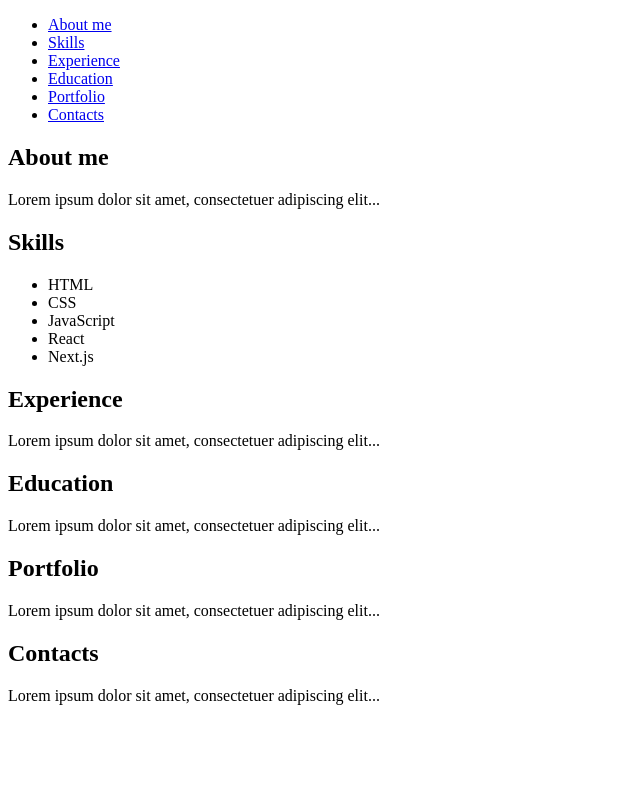
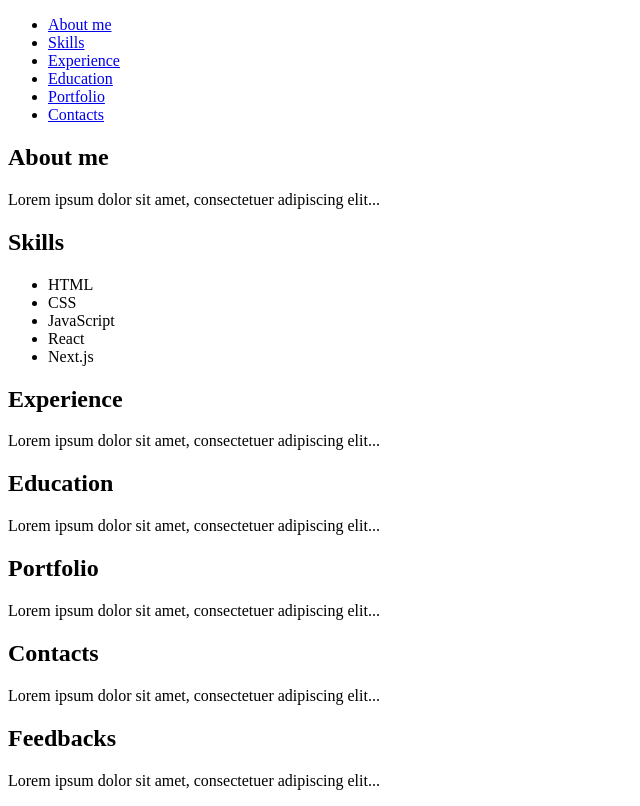
Before and after one commit to RomanJarmukhametov/cv-app-frontend, a Next.js app: page /resume in a window 1280 px wide. Shown: the whole page, without its empty margins (0-640 px from the left). Built offline with nearby package versions, Linux system fonts and the light colour scheme.

Commit message:
Adds body text component

```diff
--- a/src/app/resume/page.tsx
+++ b/src/app/resume/page.tsx
@@ -1,4 +1,8 @@
 // /app/resume/page.tsx
+
+import TheHeading from "@/components/custom/TheHeading";
+
+import BodyText from "@/components/custom/BodyText";
 
 const ResumePage = () => {
   return (
@@ -6,13 +10,16 @@ const ResumePage = () => {
       <section
         id="about"
         className="mb-8">
-        <h2>About me</h2>
-        <p>Lorem ipsum dolor sit amet, consectetuer adipiscing elit...</p>
+        <TheHeading level="2">About me</TheHeading>
+        <BodyText>
+          Lorem ipsum dolor sit amet, consectetuer adipiscing elit...
+        </BodyText>
       </section>
       <section
         id="skills"
         className="mb-8">
-        <h2>Skills</h2>
+        <TheHeading level="2">Skills</TheHeading>
+        <BodyText>
           <ul>
             <li>HTML</li>
             <li>CSS</li>
@@ -20,30 +27,47 @@ const ResumePage = () => {
             <li>React</li>
             <li>Next.js</li>
           </ul>
+        </BodyText>
       </section>
       <section
         id="experience"
         className="mb-8">
-        <h2>Experience</h2>
-        <p>Lorem ipsum dolor sit amet, consectetuer adipiscing elit...</p>
+        <TheHeading level="2">Experience</TheHeading>
+        <BodyText>
+          Lorem ipsum dolor sit amet, consectetuer adipiscing elit...
+        </BodyText>
       </section>
       <section
         id="education"
         className="mb-8">
-        <h2>Education</h2>
-        <p>Lorem ipsum dolor sit amet, consectetuer adipiscing elit...</p>
+        <TheHeading level="2">Education</TheHeading>
+        <BodyText>
+          Lorem ipsum dolor sit amet, consectetuer adipiscing elit...
+        </BodyText>
       </section>
       <section
         id="portfolio"
         className="mb-8">
-        <h2>Portfolio</h2>
-        <p>Lorem ipsum dolor sit amet, consectetuer adipiscing elit...</p>
+        <TheHeading level="2">Portfolio</TheHeading>
+        <BodyText>
+          Lorem ipsum dolor sit amet, consectetuer adipiscing elit...
+        </BodyText>
       </section>
       <section
         id="contacts"
         className="mb-8">
-        <h2>Contacts</h2>
-        <p>Lorem ipsum dolor sit amet, consectetuer adipiscing elit...</p>
+        <TheHeading level="2">Contacts</TheHeading>
+        <BodyText>
+          Lorem ipsum dolor sit amet, consectetuer adipiscing elit...
+        </BodyText>
+      </section>
+      <section
+        id="feedbacks"
+        className="mb-8">
+        <TheHeading level="2">Feedbacks</TheHeading>
+        <BodyText>
+          Lorem ipsum dolor sit amet, consectetuer adipiscing elit...
+        </BodyText>
       </section>
     </>
   );
--- /dev/null
+++ b/src/components/custom/BodyText.tsx
@@ -0,0 +1,23 @@
+import React from "react";
+
+interface BodyTextProps {
+  children?: React.ReactNode;
+  className?: string;
+}
+
+const BodyText: React.FC<BodyTextProps> = ({
+  children,
+  className,
+  ...attrs
+}) => {
+  return (
+    <p
+      className={`antialiased font-normal text-gray-800 text-base leading-6 md:text-lg md:leading-7 ${className}`}
+      {...attrs}>
+      {children ||
+        "Lorem ipsum dolor sit amet consectetur adipisicing elit. Odit blanditiis veritatis molestias ducimus minus iste nobis ipsam facere, velit asperiores quod sequi hic eveniet laborum similique tempore animi nihil ut!"}
+    </p>
+  );
+};
+
+export default BodyText;
```
Lines whose indentation alone changed are shown as unchanged.
